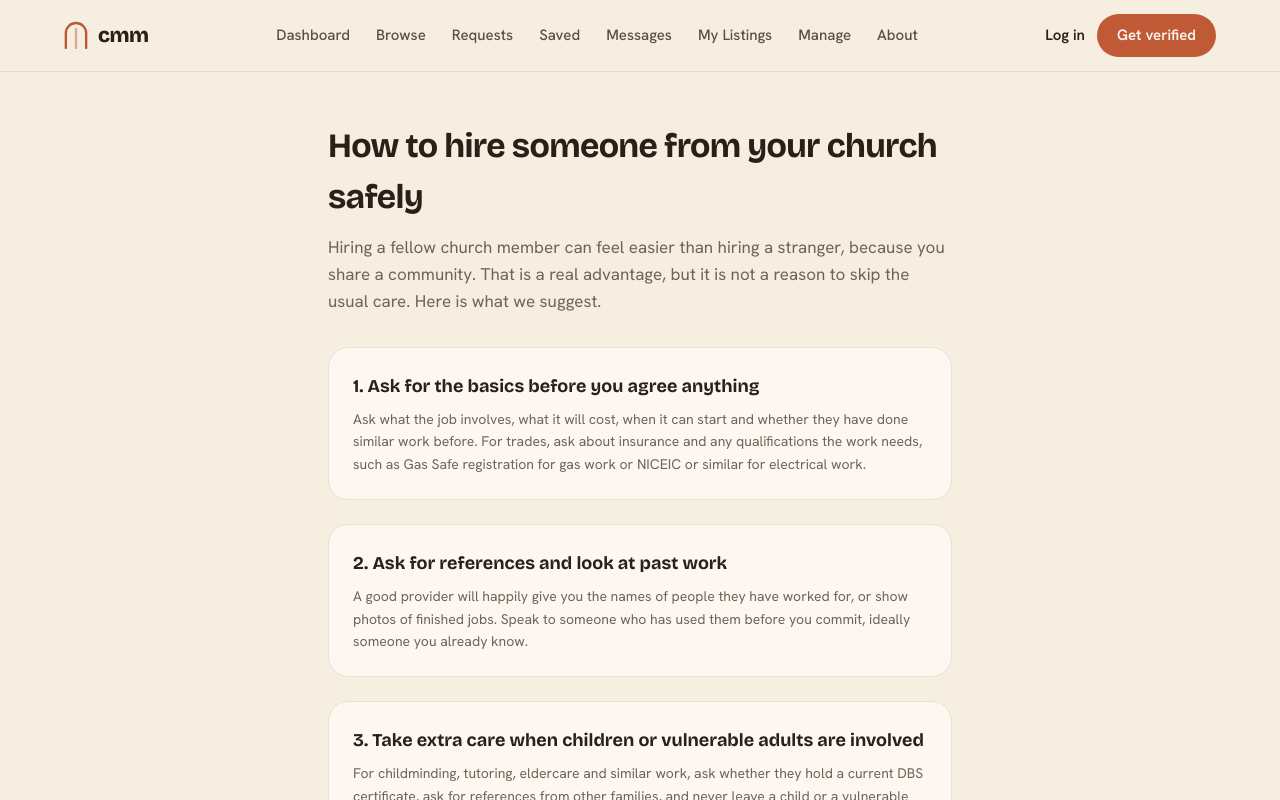
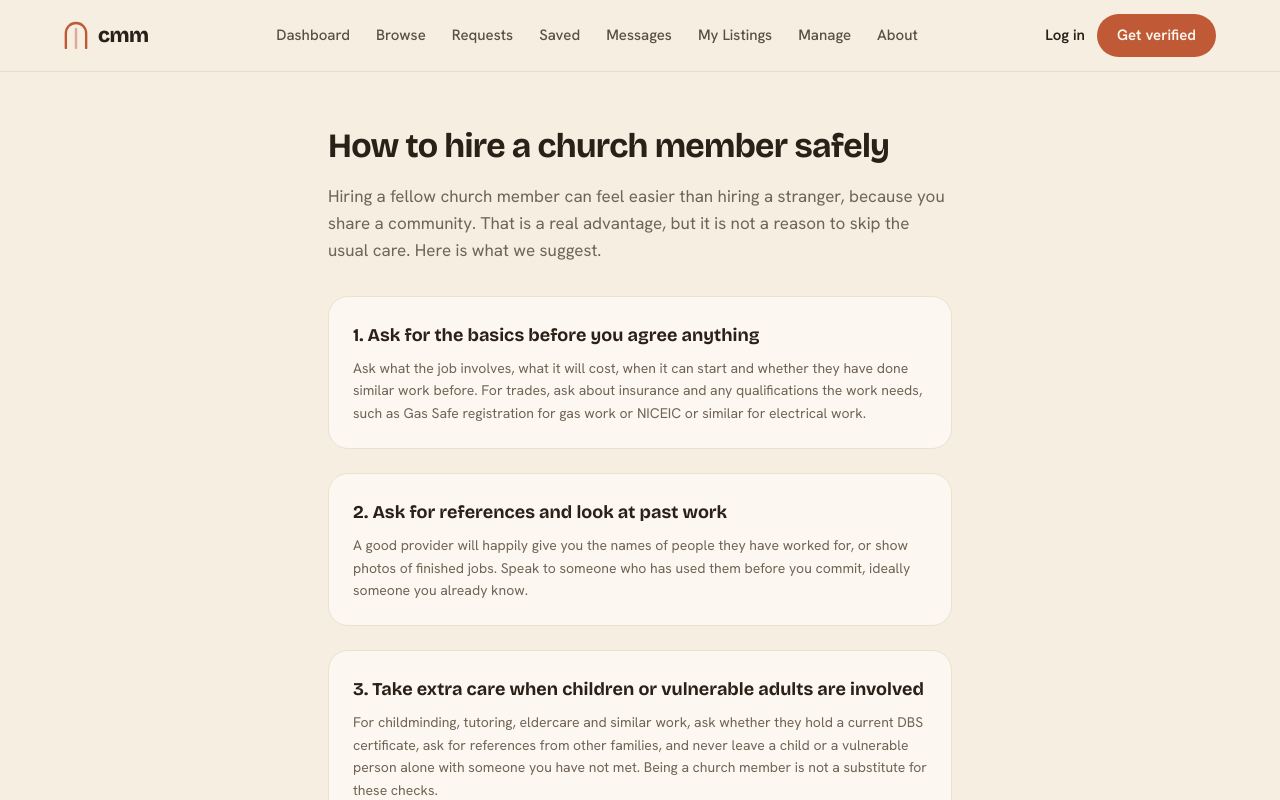
Before and after one commit to thefaith01/church-marketplace, a Next.js app: page /safe-hiring in a window 1280 px wide. Shown: the top 800 px of the page. Built offline with nearby package versions, Linux system fonts and the light colour scheme; no server answers.

Commit message:
Safe hiring guide: church neutral wording

```diff
--- a/app/safe-hiring/page.tsx
+++ b/app/safe-hiring/page.tsx
@@ -3,9 +3,9 @@ import { pageMetadata } from "@/lib/seo";
 import { JsonLd } from "@/components/JsonLd";
 
 export const metadata = pageMetadata({
-  title: "How to hire someone from your church safely",
+  title: "How to hire a church member safely",
   description:
-    "A practical guide to hiring a fellow church member for work at home or for your family: what to ask, what to agree in writing, and what church verification does and does not tell you.",
+    "A practical guide to hiring a fellow church member, who may attend a different church from you, for work at home or for your family: what to ask, what to agree in writing, and what church verification does and does not tell you.",
   path: "/safe-hiring",
 });
 
@@ -51,7 +51,7 @@ export default function SafeHiringPage() {
     <div className="mx-auto max-w-2xl px-6 py-12">
       <JsonLd data={faqJsonLd} />
       <h1 className="font-display text-[34px] font-bold tracking-[-0.02em] text-ink">
-        How to hire someone from your church safely
+        How to hire a church member safely
       </h1>
       <p className="mt-3 text-[17px] leading-[1.6] text-muted">
         Hiring a fellow church member can feel easier than hiring a stranger, because you share a community. That is a real advantage, but it is not a reason to skip the usual care. Here is what we suggest.
```
